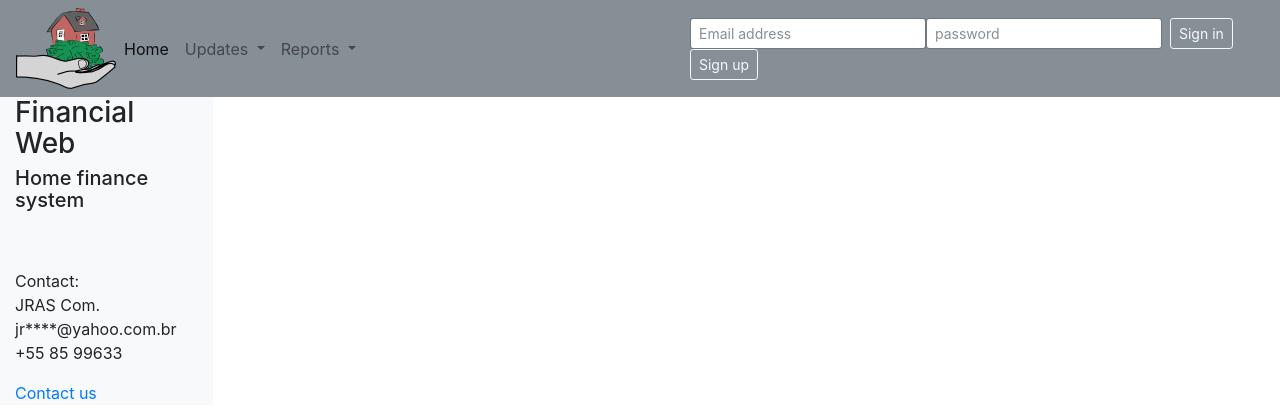
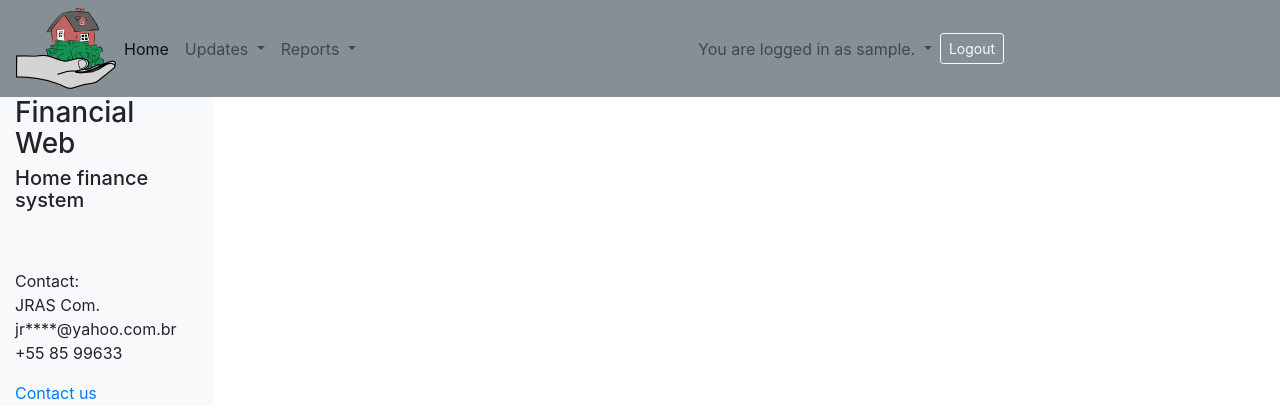
Before and after one commit to jredantas/financialweb, a Flask app: page / in a window 1280 px wide. Shown: the top 420 px of the page. Run offline with Flask 2, Linux system fonts and the light colour scheme; the visitor is signed in with stand-in values (Sample User, id 1); some libraries are stand-ins or nearby versions.

Commit message:
Login control

```diff
--- a/financialweb.py
+++ b/financialweb.py
@@ -15,28 +15,43 @@ app = Flask(__name__)
 #Preambule section
 @app.route('/')
 def accueil():
+    if 'username' in session:
+       return render_template('accueil.html', titre='Financial web', username=session['username'])
     return render_template('accueil.html', titre='Financial web')
 
 @app.route('/contact')
 def contact():
     return render_template('contact.html', titre='Financial web - Contact us')
 
+@app.route('/under_construction')
+def under_construction():
+    return render_template('under_construction.html', titre='Financial web')
+
+#AUthentication section
 @app.route('/signup')
 def signup():
     return render_template('signup.html', titre='Financial web - Sign up')
 
-#AUthentication section
+@app.route('/profile')
+def profile():
+    print session
+    return redirect(url_for('under_construction'))
+    #return render_template('profile.html', titre='Financial web - User profile')
+
 @app.route('/login', methods=['GET', 'POST'])
 def login():
-    if request.method == 'POST':
-        session['username'] = request.form['username']
-        return redirect(url_for('index'))
-    return render_template('login.html', titre='Financial Web - Login')
+    username = request.form['username']
+    if request.method == 'POST' and username == 'admin':
+        session['username'] = username
+        session['logged_in'] = True
+        return redirect(url_for('accueil'))
+    return render_template('accueil.html', titre='Financial Web', alert='Username or password not correct.')
 
 @app.route('/logout')
 def logout():
     # remove the username from the session if it's there
     session.pop('username', None)
+    session.pop('logged_in', False)
     return redirect(url_for('accueil'))
 
 #CRUD section
--- a/templates/accueil.html
+++ b/templates/accueil.html
@@ -11,8 +11,6 @@
     <title>{{titre}}</title>
   </head>
   <body>
-
-
 
    <nav class="navbar navbar-light bg-secondary navbar-expand-lg">
       <img src="{{url_for('static', filename='images/home-finance.svg.thumb.png')}}" />
@@ -38,20 +36,36 @@
 	        Reports
 	       </a>
 	       <div class="dropdown-menu" aria-labelledby="navbarDropdownMenuLink">
-						<a class="dropdown-item" href="#">Month expenses</a>
-					        <a class="dropdown-item" href="#">Cash flow</a>
-					        <a class="dropdown-item" href="#">Expenses per type</a>
+	          <a class="dropdown-item" href="{{ url_for('under_construction')}}">Month expenses</a>
+		  <a class="dropdown-item" href="{{ url_for('under_construction')}}">Cash flow</a>
+		  <a class="dropdown-item" href="{{ url_for('under_construction')}}">Expenses per type</a>
 	       </div>
 	    </li>
 	 </ul>
       </div>
       <div class="collapse navbar-collapse">
-		    <form class="form-inline my-2 my-lg-0" action="{{ url_for('login') }}">
-    			<input class="form-control form-control-sm mr-sm-0" type="text" placeholder="Email address" aria-label="Username">
-    			<input class="form-control form-control-sm mr-sm-2" type="password" placeholder="password" aria-label="Password">
+         {% if not session.logged_in %}
+         <form class="form-inline my-2 my-lg-0" action="{{url_for('login')}}" method="post">
+    	    <input class="form-control form-control-sm mr-sm-0" name="username" type="text" placeholder="username" aria-label="Username">
+    	    <input class="form-control form-control-sm mr-sm-2" name="password" type="password" placeholder="password" aria-label="Password">
  	    <button type="submit" class="btn btn-outline-light btn-sm my-2 my-sm-0 mr-sm-2">Sign in</button>
 	    <a class="btn btn-outline-light btn-sm my-2 my-sm-0" href="{{ url_for('signup')}}" role="button">Sign up</a>
 	 </form>
+         {% else %}
+         <div class="collapse navbar-collapse" id="navbarNavDropdown">
+           <ul class="navbar-nav">
+     	     <li class="nav-item dropdown">
+	       <a class="nav-link dropdown-toggle" href="#" id="navbarDropdownMenuLink" data-toggle="dropdown" aria-haspopup="true" aria-expanded="false">
+	          You are logged in as {{ session['username'] }}.
+	       </a>
+	       <div class="dropdown-menu" aria-labelledby="navbarDropdownMenuLink">
+	          <a class="dropdown-item" href="{{ url_for('profile', instance='Profile')}}">Profile</a>
+	       </div>
+	     </li>
+  	   </ul>
+           <a class="btn btn-outline-light btn-sm my-2 my-sm-0" href="{{ url_for('logout')}}" role="button">Logout</a>
+         </div>
+         {% endif %}
       </div>
    </nav>
 
@@ -67,6 +81,7 @@
              <p class="alert">{{alert}}</p>
              <p class="yield">{{yield}}</p>
 
+
              <p class="text">
 	     Contact:<br>
 	     JRAS Com.<br>
@@ -78,7 +93,6 @@
          <div class="col-md-8">
 	    <div id="content">{% block body %}{% endblock %}</div>
          </div>
-
       </div>
    </div>
 
```
Also changed, not shown: templates/under_construction.html (added, +18 -0 lines), static/images/under-construction.jpg (added), 1 other file. Lines whose indentation alone changed are shown as unchanged.
